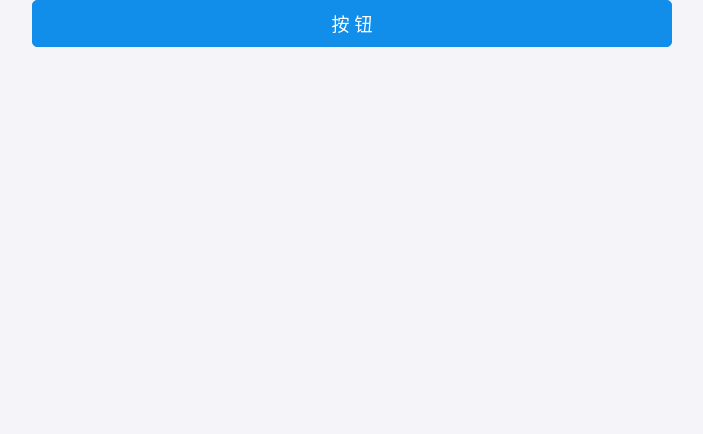
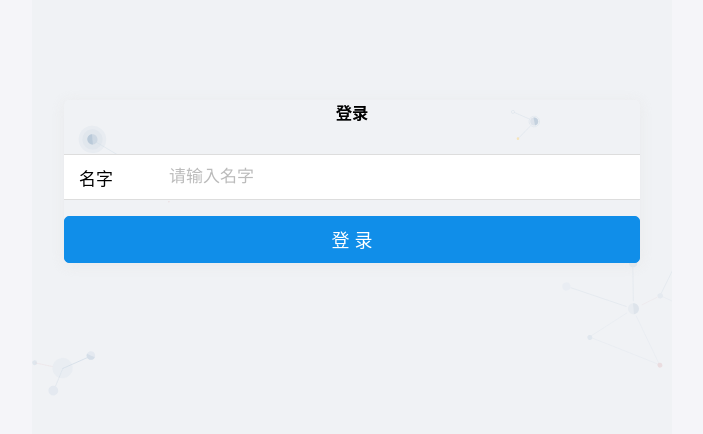
Before and after one commit to Jairwin-L/vite-react-ts-demo, a React (Vite) app: page / in a window 1280 px wide. Shown: the top 434 px of the page, without its empty margins (288-991 px from the left). Built offline with nearby package versions, Linux system fonts and the light colour scheme.

Commit message:
fix: 问题复现

```diff
--- a/package.json
+++ b/package.json
@@ -9,6 +9,7 @@
 	"dependencies": {
 		"antd-mobile": "^2.3.4",
 		"indexof": "^0.0.1",
+		"moment": "^2.29.1",
 		"react": "^17.0.2",
 		"react-dom": "^17.0.2",
 		"react-router-dom": "^5.2.0"
@@ -22,7 +23,7 @@
 		"@vitejs/plugin-react-refresh": "^1.3.2",
 		"less": "^4.1.1",
 		"typescript": "^4.1.2",
-		"vite": "^2.1.5",
+		"vite": "^2.3.6",
 		"vite-plugin-cdn": "^1.0.0-beta.3",
 		"vite-plugin-resolve-externals": "^0.1.0",
 		"vite-plugin-style-import": "^0.7.6"
--- /dev/null
+++ b/src/assets/css/login.less
@@ -0,0 +1,33 @@
+.login_container {
+	width: 100%;
+	height: 100vh;
+	background: #f0f2f5 url('../../assets/img/login.svg') no-repeat center 110px;
+	background-size: 100%;
+	display: flex;
+	flex-direction: column;
+	.login_main {
+		height: 100vh;
+		margin: 100px auto 0;
+		flex: 1 1;
+		width: 90%;
+		.login_form {
+			box-shadow: 0px 2px 13px 0px rgba(228, 228, 228, 0.6);
+			border-radius: 5px;
+			.login_way {
+				display: flex;
+				justify-content: center;
+			}
+			h3 {
+				margin-bottom: 30px;
+				text-align: center;
+			}
+			.login_btn {
+				margin-top: 16px;
+			}
+		}
+	}
+	// @media (min-width: 640px) {
+	// 	background: #f0f2f5 url('../../assets/img/login.svg') no-repeat center 110px;
+	// 	background-size: 100%;
+	// }
+}
--- a/src/pages/demo.tsx
+++ b/src/pages/demo.tsx
@@ -1,10 +1,48 @@
-import React from 'react';
-import { Button } from 'antd-mobile';
+import React, { useEffect, useState } from 'react'
+import { useHistory } from "react-router-dom"
+import { List, InputItem, Button } from 'antd-mobile';
+import '@css/login.less'
 
-export default () => {
+export default (): JSX.Element => {
+	const [formValues, setFormValues] = useState({
+		name: '',
+	});
+	useEffect(() => {
+		// document.title = `登录 | ${window.title}`
+	}, [])
+	const onLogin = () => {
+		console.log('form=====>：', formValues);
+	}
+
+	const updateFormValues = (values: any) => {
+    setFormValues((state) => {
+      return {
+        ...state,
+        ...values,
+      };
+    });
+  };
+
 	return (
-		<>
-			<Button type="primary">按钮</Button>
-		</>
-	);
+		<div className="login_container animated fadeIn">
+			<div className="login_main">
+				<div className="login_form">
+					<h3>登录</h3>
+					{/* TODO:报错如图：vendor.dc84d456.js:27 ReferenceError: require is not defined */}
+					<List>
+						<InputItem
+							clear
+							value={formValues.name}
+							placeholder="请输入名字"
+							onChange={(value) => updateFormValues({ name: value })}
+							className="input"
+						>
+							<span className="info">名字</span>
+						</InputItem>
+					</List>
+					<Button className="login_btn" type="primary" onClick={onLogin}>登录</Button>
+				</div>
+			</div>
+		</div>
+	)
 }
--- a/vite.config.ts
+++ b/vite.config.ts
@@ -1,12 +1,12 @@
-import { defineConfig } from 'vite'
-import reactRefresh from '@vitejs/plugin-react-refresh'
-import VitePluginCdn from 'vite-plugin-cdn'
+import { defineConfig } from 'vite';
+import reactRefresh from '@vitejs/plugin-react-refresh';
 import legacyPlugin from '@vitejs/plugin-legacy';
 const path = require('path');
 const resolvePath = dir => path.join(__dirname, dir);
 
 export default defineConfig({
-	plugins: [reactRefresh(),
+	plugins: [
+		reactRefresh(),
 		legacyPlugin({
 			targets: [
 				'Android > 39',
@@ -17,60 +17,46 @@ export default defineConfig({
 				'Edge >= 15',
 			],
 		}),
-	VitePluginCdn({
-		esm: true,
-		modules: [
-			{
-				name: 'antd-mobile',
-				css: 'https://lib.baomitu.com/antd-mobile/2.3.4/antd-mobile.min.css',
-				url: 'https://lib.baomitu.com/antd-mobile/2.3.4/antd-mobile.min.js'
-			}
-		]
-	})
-		// styleImport({
-		// 	libs: [
-		// 		{
-		// 			libraryName: 'antd',
-		// 			esModule: true,
-		// 			resolveStyle: (name) => {
-		// 				return `antd/es/${name}/style/index`;
-		// 			},
-		// 		},
-		// 	],
-		// }),
 	],
-	build: {
-		// target: 'esnext',
-		// minify: 'terser',
-		// manifest: false,
-		// sourcemap: false,
-		// outDir: 'build',
-		rollupOptions: {
-			external: ['antd-mobile'],
-		}
-	},
-	esbuild: {},
-	optimizeDeps: {},
 	server: {
-		port: 9090,
+		host: 'dev.jairwin.cn',
+		port: 7083,
 	},
 	css: {
 		preprocessorOptions: {
 			less: {
+				modifyVars: {
+					'@primary_btn': '#2598ff',
+					'@detail_btn': '#2db7f5',
+					'@edit_btn': '#8354ee',
+					'@delete_btn': '#ff4d4f',
+					'@white': '#fff',
+					'@black': '#333',
+					'@pink': '#ffc0cb',
+					'@divideColor': '#f1f5ff',
+					'@textColor': '#999',
+					'@themeColor': '#3e71f8',
+					'@gray': '#7a7a7a',
+					'@defaultFontSize': '16px',
+					'@commonFontSize': '14px',
+					'@smallFontSize': '12px',
+				},
 				javascriptEnabled: true,
 			},
 		},
 	},
-	// resolve: {
-	// 	alias: [
-	// 		{
-	// 			find: /^~/,
-	// 			replacement: path.resolve(__dirname, "src"),
-	// 		},
-	// 	],
-	// },
 	resolve: {
 		// 自动解析确定的扩展，可以在引入模块时不带扩展
 		extensions: ['.js', '.jsx', '.json', '.less', '.ts', '.tsx'],
+		// 路径别名
+		alias: {
+			'@': resolvePath('src'),
+			'@constant': resolvePath('src/constant'),
+			'@components': resolvePath('src/components'),
+			'@api': resolvePath('src/api'),
+			'@utils': resolvePath('src/utils'),
+			'@css': resolvePath('src/assets/css'),
+			'@img': resolvePath('src/assets/img'),
+		}
 	},
 })
```
Also changed, not shown: src/assets/img/login.svg (added), 1 other file (tests, documents, lock files or other folders). Lines whose indentation alone changed are shown as unchanged.
